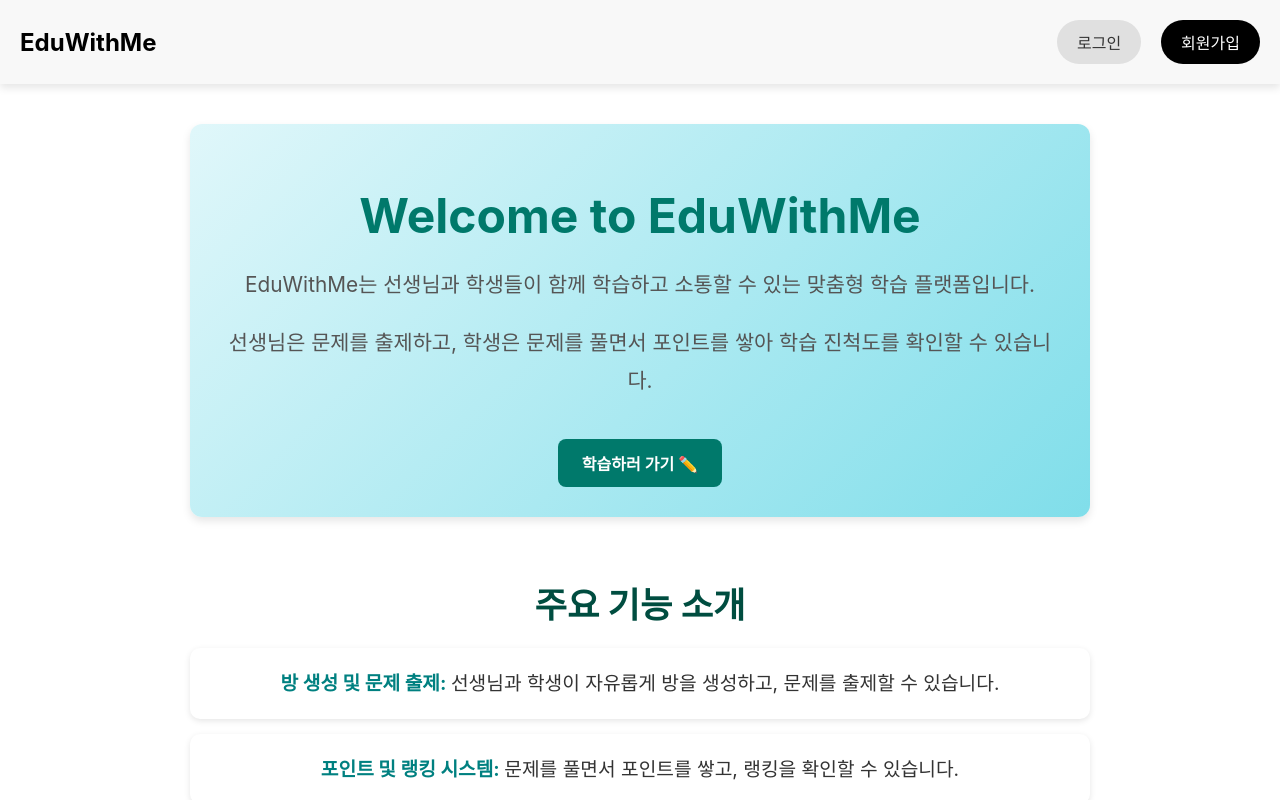
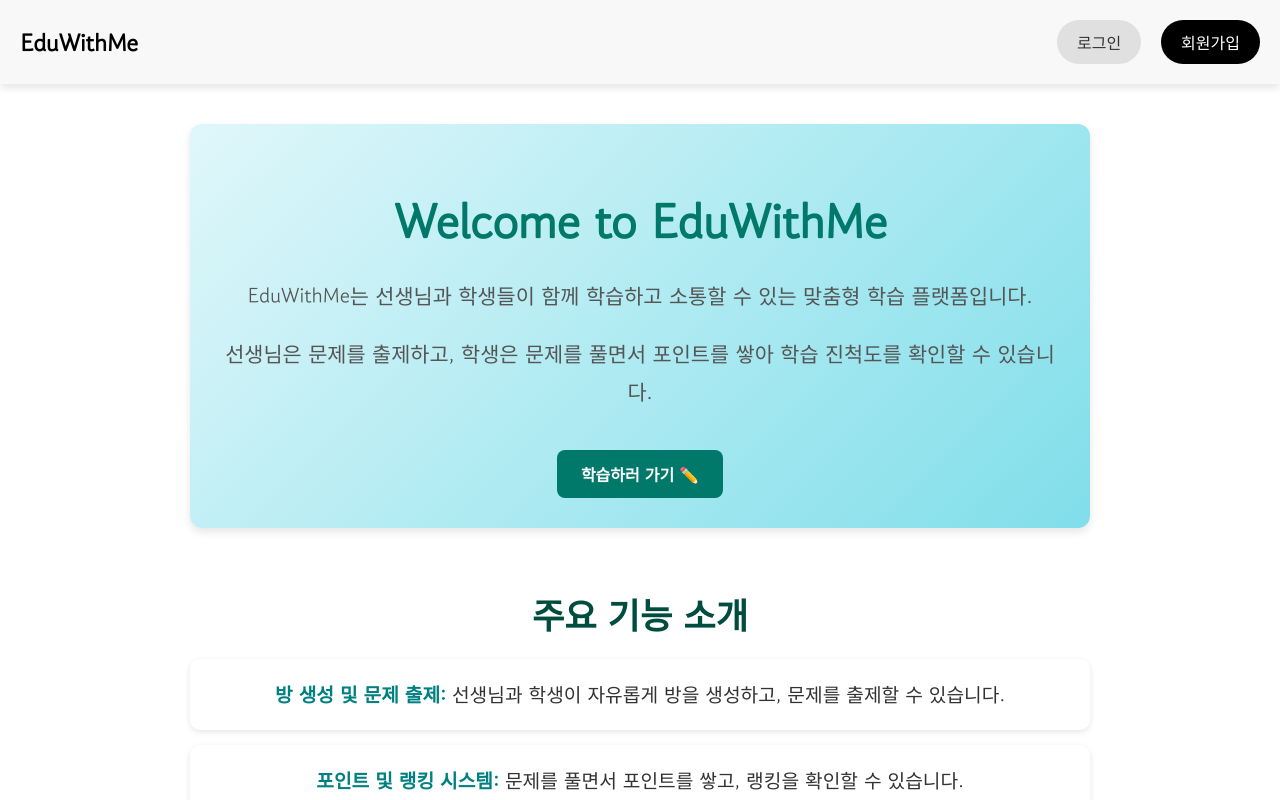
Before and after one commit to five-star-school/eduWithMe-frontend, a React (Create React App) app: page / in a window 1280 px wide. Shown: the top 800 px of the page. Built offline with nearby package versions, Linux system fonts and the light colour scheme.

Commit message:
[#183] 🩹 fix : font 변경

```diff
--- a/src/index.css
+++ b/src/index.css
@@ -1,8 +1,8 @@
+@import url('https://fonts.googleapis.com/css2?family=Gowun+Dodum&display=swap');
+
 body {
   margin: 0;
-  font-family: -apple-system, BlinkMacSystemFont, 'Segoe UI', 'Roboto', 'Oxygen',
-    'Ubuntu', 'Cantarell', 'Fira Sans', 'Droid Sans', 'Helvetica Neue',
-    sans-serif;
+  font-family: "Gowun Dodum", sans-serif;;
   -webkit-font-smoothing: antialiased;
   -moz-osx-font-smoothing: grayscale;
 }
```
